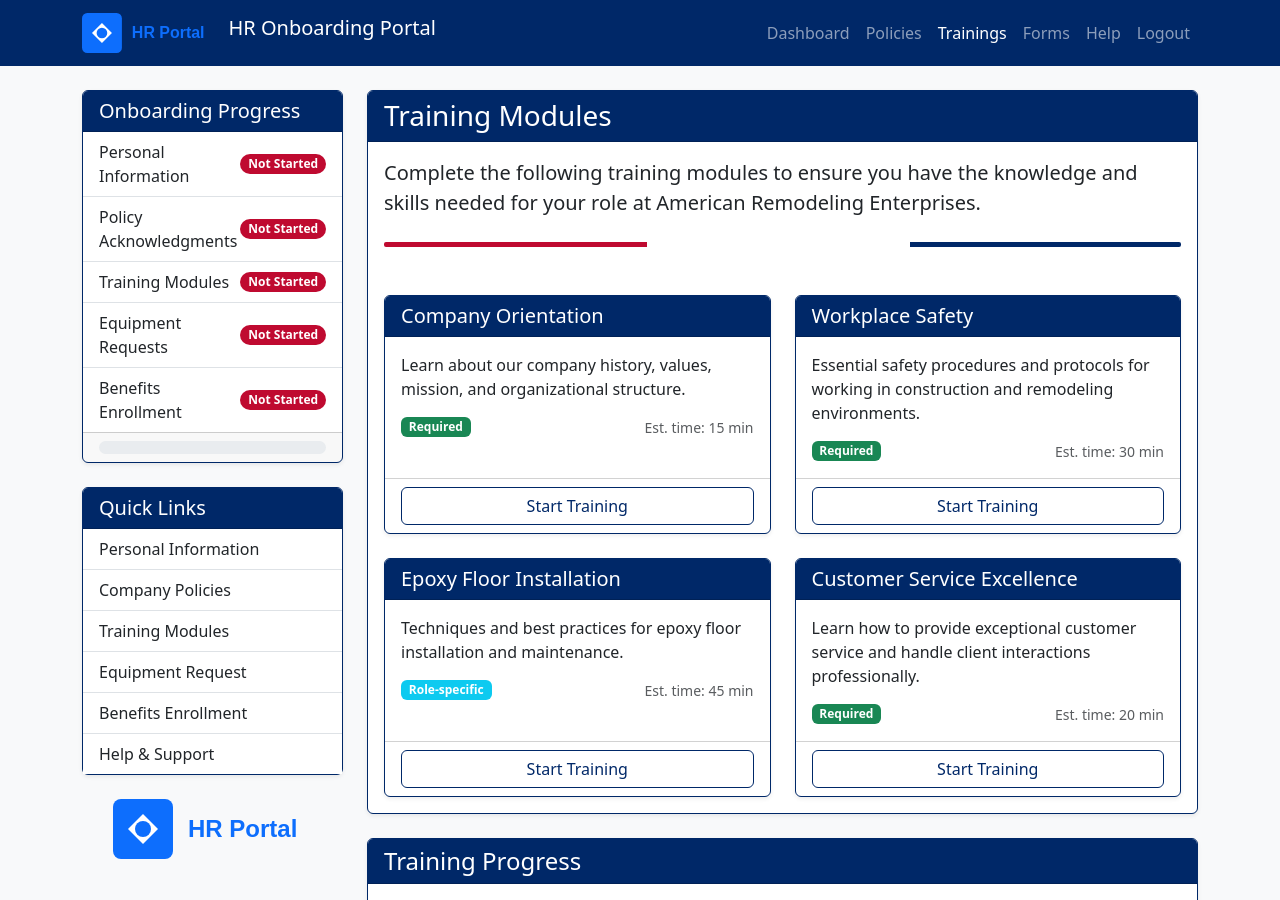
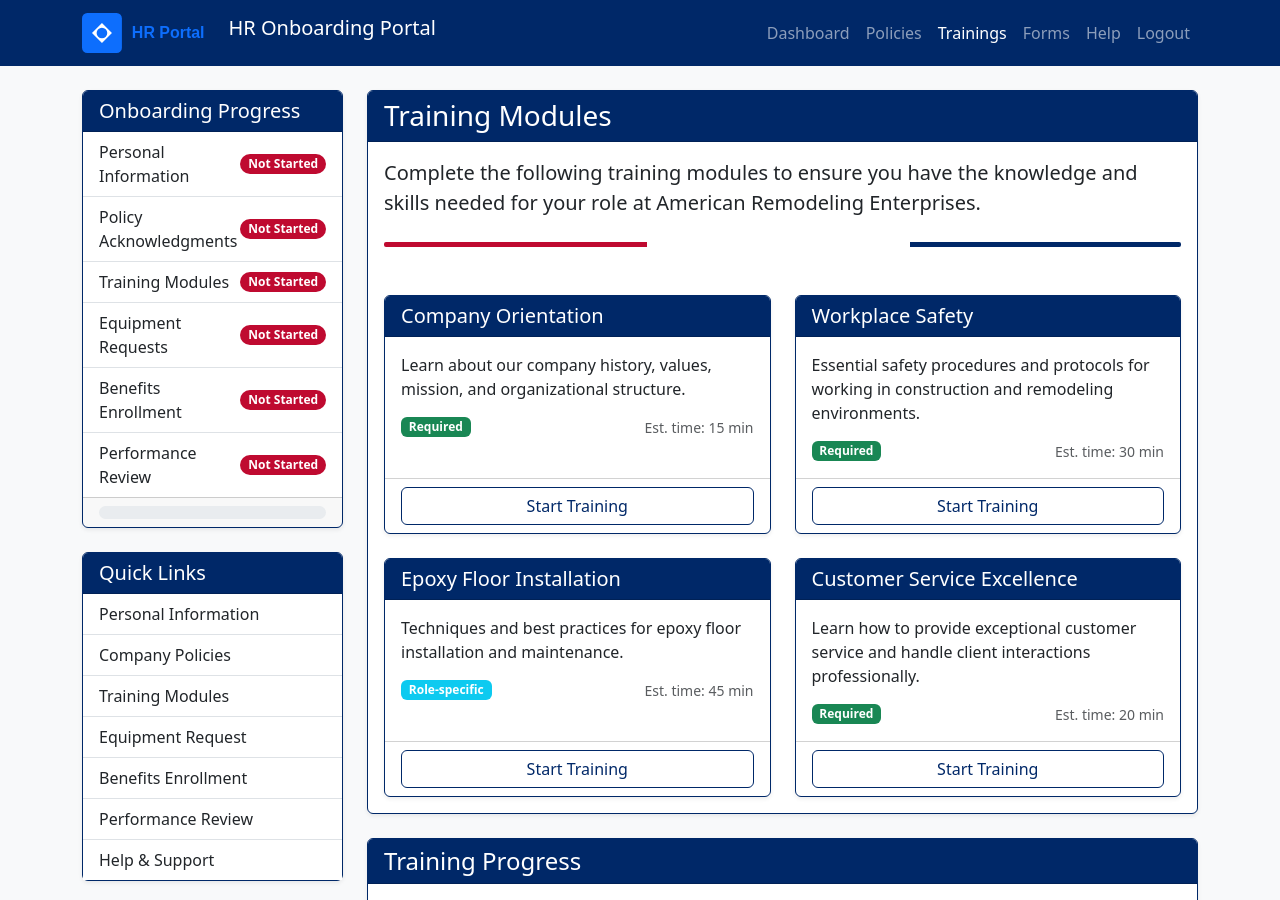
Before and after one commit to tim-amredev/hr-onboarding, a Jekyll site: the page built from trainings/index.html, in a window 1280 px wide and 900 px high. Built offline with Jekyll 4.4.1, drawn with Linux system fonts in a browser that asks for light colours.

Commit message:
Update sidebar.html

```diff
--- a/_includes/sidebar.html
+++ b/_includes/sidebar.html
@@ -24,6 +24,10 @@
         Benefits Enrollment
         <span class="badge bg-secondary rounded-pill" id="benefits-status">Not Started</span>
       </div>
+      <div class="list-group-item d-flex justify-content-between align-items-center">
+        Performance Review
+        <span class="badge bg-secondary rounded-pill" id="performance-status">Not Started</span>
+      </div>
     </div>
   </div>
   <div class="card-footer">
@@ -44,6 +48,7 @@
       <a href="{{ '/trainings/' | relative_url }}" class="list-group-item list-group-item-action">Training Modules</a>
       <a href="{{ '/forms/equipment-request/' | relative_url }}" class="list-group-item list-group-item-action">Equipment Request</a>
       <a href="{{ '/forms/benefits/' | relative_url }}" class="list-group-item list-group-item-action">Benefits Enrollment</a>
+      <a href="{{ '/forms/performance-review/' | relative_url }}" class="list-group-item list-group-item-action">Performance Review</a>
       <a href="{{ '/help/' | relative_url }}" class="list-group-item list-group-item-action">Help & Support</a>
     </div>
   </div>
```
